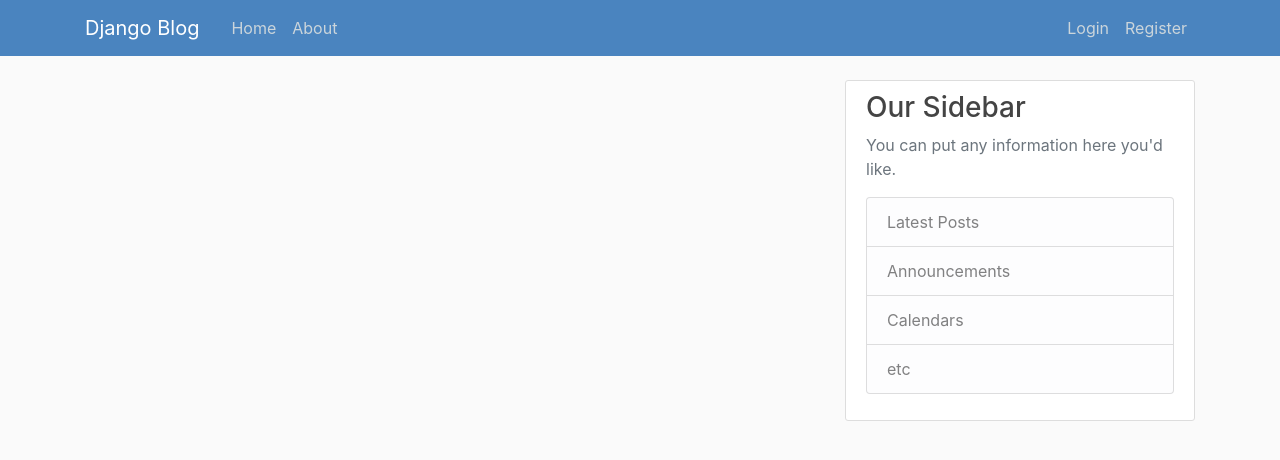
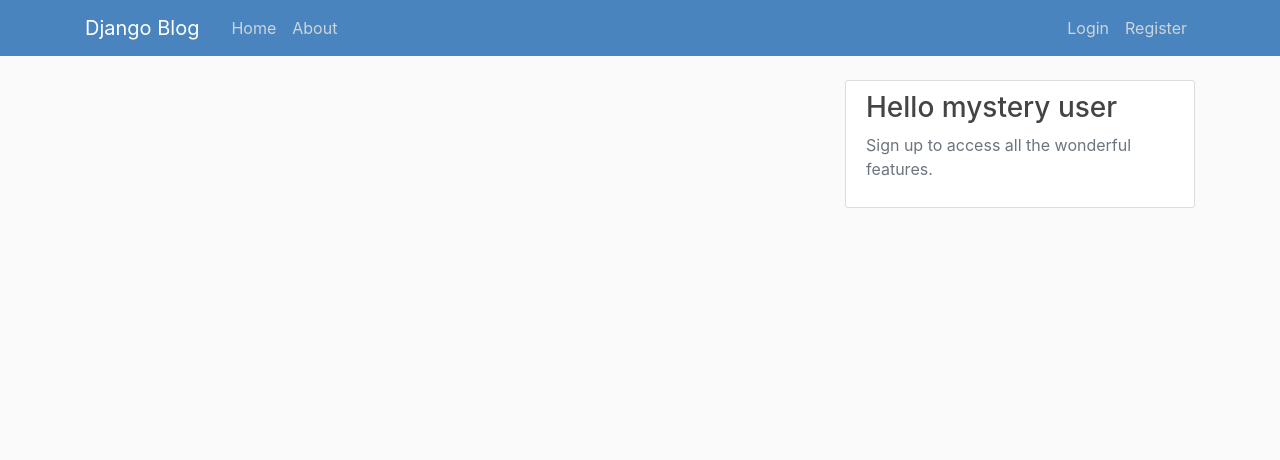
Before and after one commit to umldavidkim/blog-site, a Django app: page / in a window 1280 px wide. Shown: the top 460 px of the page. Run offline with Django 3.2, Linux system fonts and the light colour scheme; data that the repository does not hold is empty; some libraries are stand-ins or nearby versions.

Commit message:
Added profile info to landing page if user is logged in.

```diff
--- a/blog/templates/blog/base.html
+++ b/blog/templates/blog/base.html
@@ -58,21 +58,28 @@
           {% endfor %}
         {% endif %}
         {% block content %}{% endblock %}
+
       </div>
       <div class="col-md-4">
         <div class="content-section">
-          <h3>Our Sidebar</h3>
-          <p class='text-muted'>You can put any information here you'd like.
-          <ul class="list-group">
-            <li class="list-group-item list-group-item-light">Latest Posts</li>
-            <li class="list-group-item list-group-item-light">Announcements</li>
-            <li class="list-group-item list-group-item-light">Calendars</li>
-            <li class="list-group-item list-group-item-light">etc</li>
-          </ul>
-          </p>
+          {% if user.is_authenticated %}
+          <div class="media">
+            <img class="rounded-circle article-img" src="{{ user.profile.image.url }}" alt="">
+            <div class="media-body">
+              <h3>Hi {{ user.username }}</h3>
+              <p class='text-muted'>Welcome. Share your stories.</p>
+            </div>
+          </div>
+
+          {% else %}
+          <h3>Hello mystery user</h3>
+          <p class='text-muted'>Sign up to access all the wonderful features.</p>
+
+          {% endif %}
         </div>
       </div>
     </div>
+
   </main>
   <script src="https://code.jquery.com/jquery-3.5.1.slim.min.js" integrity="sha384-DfXdz2htPH0lsSSs5nCTpuj/zy4C+OGpamoFVy38MVBnE+IbbVYUew+OrCXaRkfj" crossorigin="anonymous"></script>
   <script src="https://cdn.jsdelivr.net/npm/popper.js@1.16.0/dist/umd/popper.min.js" integrity="sha384-Q6E9RHvbIyZFJoft+2mJbHaEWldlvI9IOYy5n3zV9zzTtmI3UksdQRVvoxMfooAo" crossorigin="anonymous"></script>
--- a/django_project/settings.py
+++ b/django_project/settings.py
@@ -25,6 +25,7 @@ SECRET_KEY = os.environ.get('SECRET_KEY')
 
 # SECURITY WARNING: don't run with debug turned on in production!
 DEBUG = (os.environ.get('DEBUG_VALUE') == 'True')
+
 
 ALLOWED_HOSTS = ['myepicdjangoapp.herokuapp.com']
 
```
